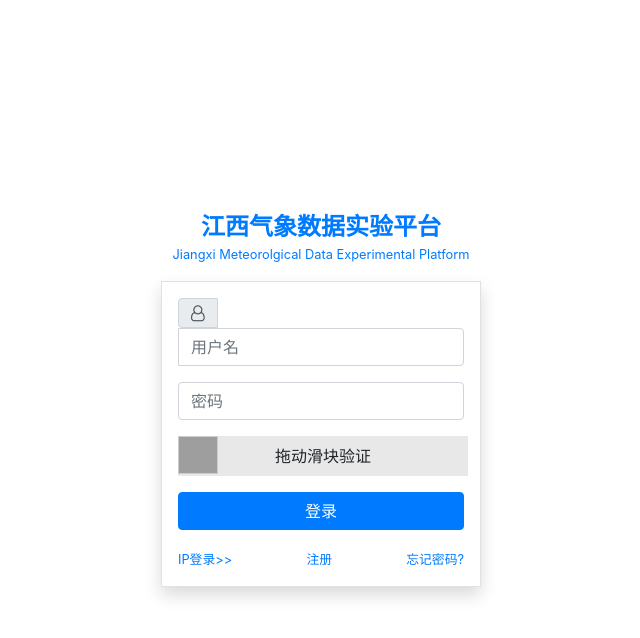
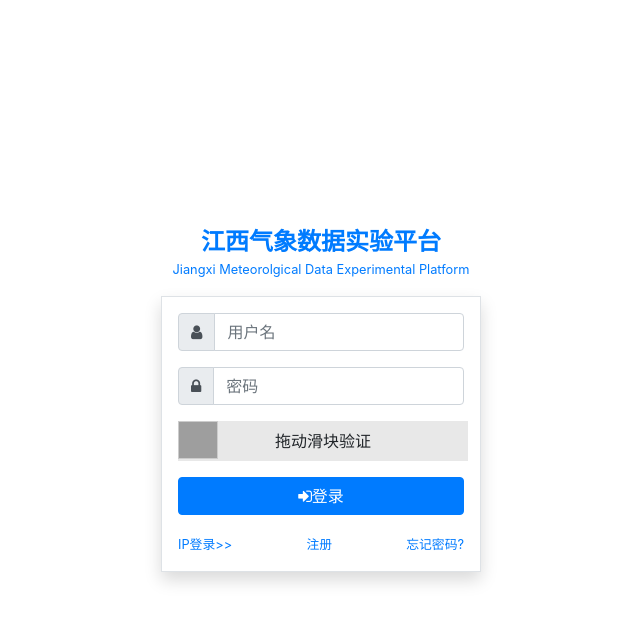
Before and after one commit to shitone/djmdep, a Django app: page /user/ in a window 1280 px wide. Shown: the top 638 px of the page, without its empty margins (319-959 px from the left). Run offline with Django 3.2, Linux system fonts and the light colour scheme; parts of the project's set-up code (start-up, migrations or seed data) failed here and were passed over; some libraries are stand-ins or nearby versions; grey boxes are pictures that could not be loaded.

Commit message:
登陆页面基本改造完成

```diff
--- a/templates/login.html
+++ b/templates/login.html
@@ -103,15 +103,17 @@
                 <div class="form-group">
                     <div class="w-100 input-group">
                          <div class="input-group-prepend">
-                            <span class="input-group-text"><i class="fa fa-user-o"></i></span>
+                            <span class="input-group-text"><i class="fa fa-user"></i></span>
                          </div>
-                        <input v-model="username" id="username" name="username" type="text" placeholder="用户名" maxlength="50" class="w-100 form-control" required>
+                        <input v-model="username" id="username" name="username" type="text" placeholder="用户名" maxlength="50" class="form-control" required>
                     </div>
                 </div>
                 <div class="form-group">
-                    <div class="w-100">
-                        <i class="uk-form-icon"></i>
-                        <input v-model="password" name="password" type="password" placeholder="密码" maxlength="50" class="w-100 form-control" minlength="5" required>
+                    <div class="w-100 input-group">
+                        <div class="input-group-prepend">
+                            <span class="input-group-text"><i class="fa fa-lock"></i></span>
+                        </div>
+                        <input v-model="password" name="password" type="password" placeholder="密码" maxlength="50" class="form-control" minlength="5" required>
                     </div>
                 </div>
                 <div class="form-group">
@@ -121,7 +123,7 @@
                 </div>
                 <div class="form-group">
                     <div class="w-100">
-                        <button type="submit" v-on:click="submit" class="w-100 btn btn-primary"><i uk-icon="icon:sign-in"></i><i uk-spinner style="display:none" uk-icon="ratio: 1"></i>登录</button>
+                        <button type="submit" v-on:click="submit" class="w-100 btn btn-primary"><i class="fa fa-sign-in"></i><i class="fa fa-spinner fa-spin fa-fw" style="display:none"></i>登录</button>
                     </div>
                 </div>
                 <div class="uk-text-small">
```
